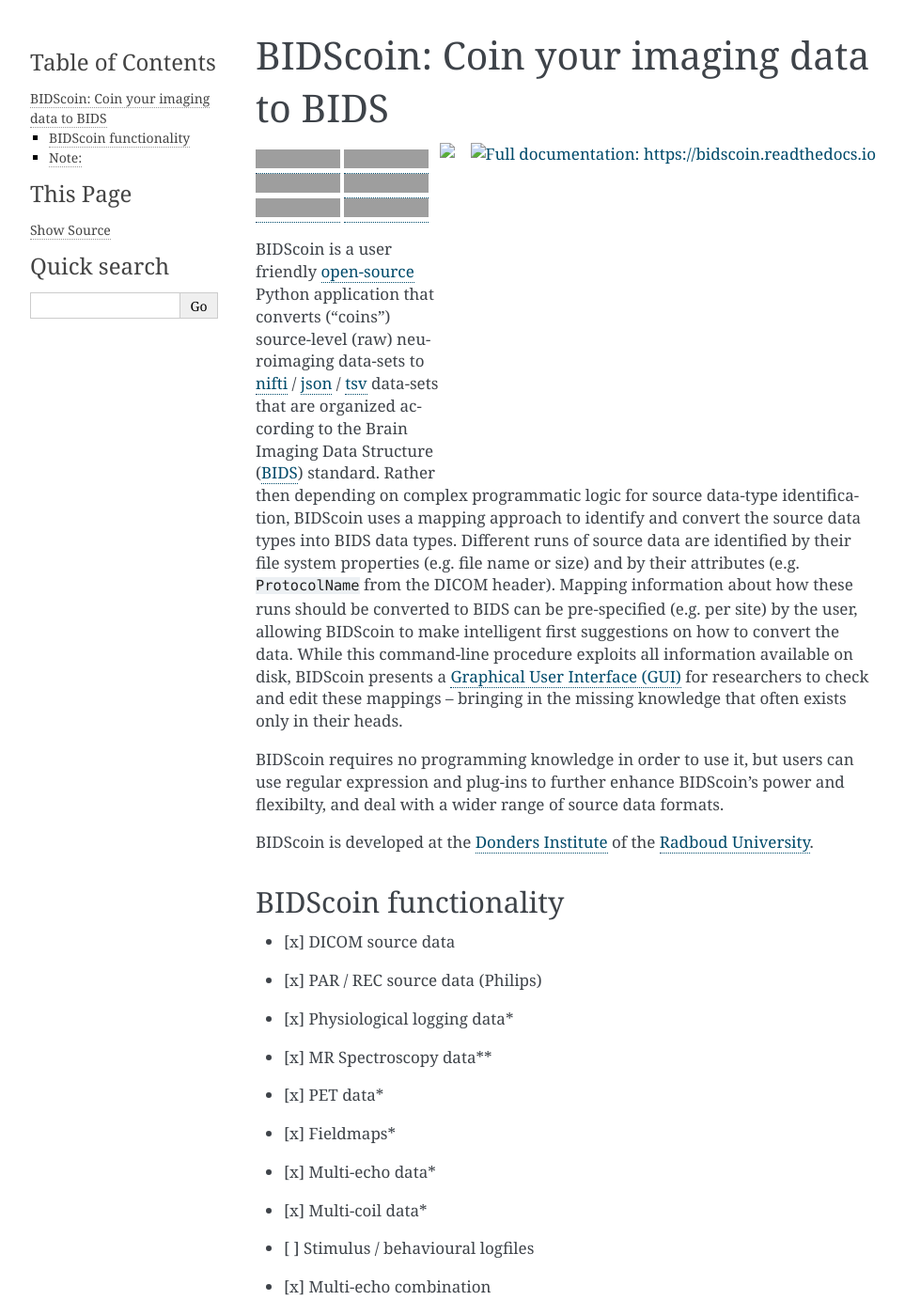
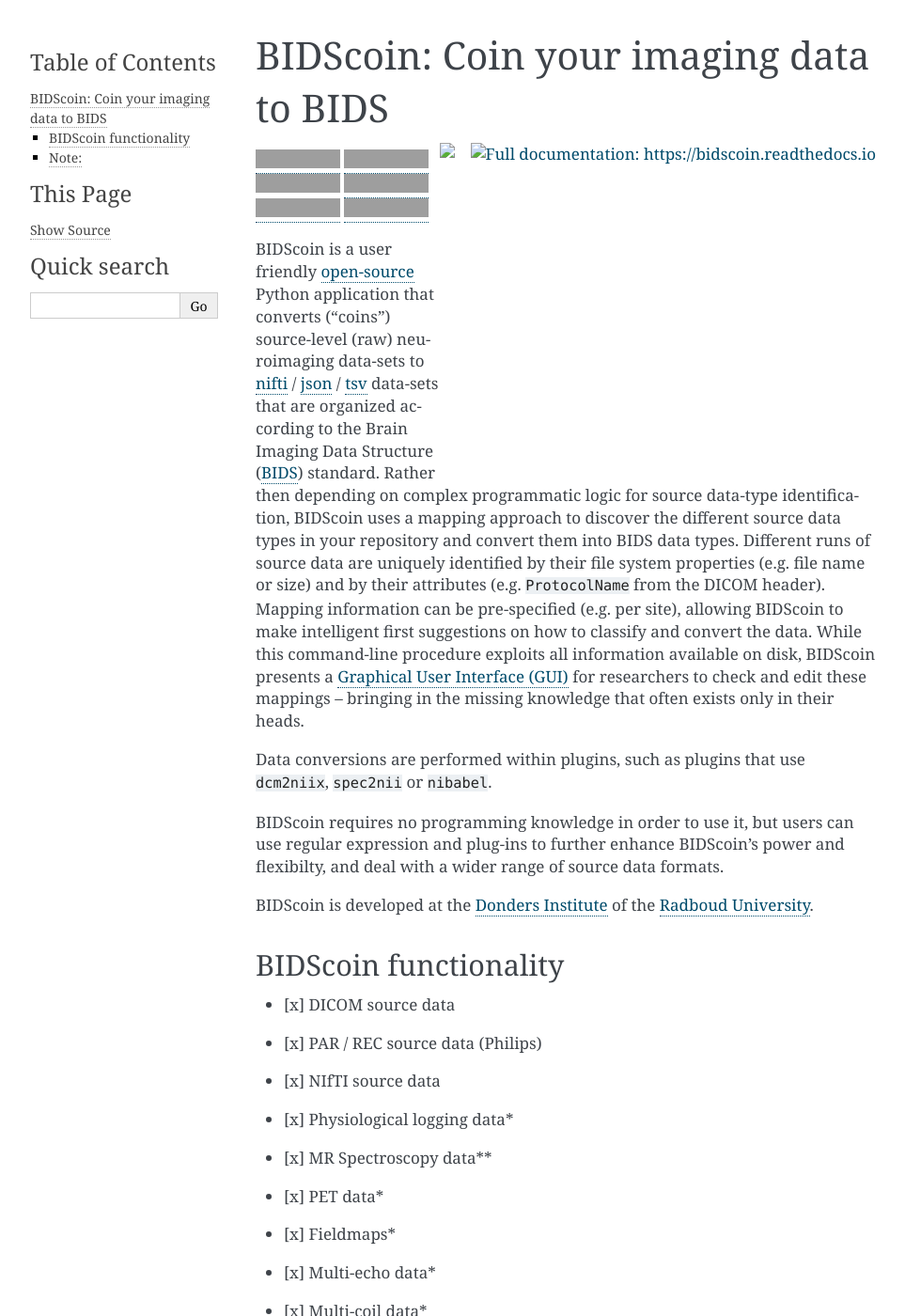
Before and after one commit to Donders-Institute/bidscoin, a Sphinx documentation site: the page built from docs/index.rst, in a window 1280 px wide and 1400 px high, cut to the strip 0-1400 px from the top of the window. Shown: the whole strip at 94% size, without its empty margins (148-1111 px from the left). Built offline with Sphinx 7.4.7, drawn with Linux system fonts in a browser that asks for light colours; grey boxes are pictures that could not be loaded.

Commit message:
Documentation

```diff
--- a/README.rst
+++ b/README.rst
@@ -14,7 +14,9 @@
 
 |PyPI version| |BIDS| |PyPI - Python Version| |GPLv3| |RTD| |DOI|
 
-BIDScoin is a user friendly `open-source <https://github.com/Donders-Institute/bidscoin>`__ Python application that converts ("coins") source-level (raw) neuroimaging data-sets to `nifti <https://nifti.nimh.nih.gov/>`__ / `json <https://www.json.org/>`__ / `tsv <https://en.wikipedia.org/wiki/Tab-separated_values>`__ data-sets that are organized according to the Brain Imaging Data Structure (`BIDS <http://bids.neuroimaging.io>`__) standard. Rather then depending on complex programmatic logic for source data-type identification, BIDScoin uses a mapping approach to identify and convert the source data types into BIDS data types. Different runs of source data are identified by their file system properties (e.g. file name or size) and by their attributes (e.g. ``ProtocolName`` from the DICOM header). Mapping information about how these runs should be converted to BIDS can be pre-specified (e.g. per site) by the user, allowing BIDScoin to make intelligent first suggestions on how to convert the data. While this command-line procedure exploits all information available on disk, BIDScoin presents a `Graphical User Interface (GUI) <screenshots.html>`__ for researchers to check and edit these mappings -- bringing in the missing knowledge that often exists only in their heads.
+BIDScoin is a user friendly `open-source <https://github.com/Donders-Institute/bidscoin>`__ Python application that converts ("coins") source-level (raw) neuroimaging data-sets to `nifti <https://nifti.nimh.nih.gov/>`__ / `json <https://www.json.org/>`__ / `tsv <https://en.wikipedia.org/wiki/Tab-separated_values>`__ data-sets that are organized according to the Brain Imaging Data Structure (`BIDS <http://bids.neuroimaging.io>`__) standard. Rather then depending on complex programmatic logic for source data-type identification, BIDScoin uses a mapping approach to discover the different source data types in your repository and convert them into BIDS data types. Different runs of source data are uniquely identified by their file system properties (e.g. file name or size) and by their attributes (e.g. ``ProtocolName`` from the DICOM header). Mapping information can be pre-specified (e.g. per site), allowing BIDScoin to make intelligent first suggestions on how to classify and convert the data. While this command-line procedure exploits all information available on disk, BIDScoin presents a `Graphical User Interface (GUI) <screenshots.html>`__ for researchers to check and edit these mappings -- bringing in the missing knowledge that often exists only in their heads.
+
+Data conversions are performed within plugins, such as plugins that use ``dcm2niix``, ``spec2nii`` or ``nibabel``.
 
 BIDScoin requires no programming knowledge in order to use it, but users can use regular expression and plug-ins to further enhance BIDScoin's power and flexibilty, and deal with a wider range of source data formats.
 
@@ -25,6 +27,7 @@
 
 -  [x] DICOM source data
 -  [x] PAR / REC source data (Philips)
+-  [x] NIfTI source data
 -  [x] Physiological logging data\*
 -  [x] MR Spectroscopy data\*\*
 -  [x] PET data\*
--- a/docs/options.rst
+++ b/docs/options.rst
@@ -67,7 +67,7 @@
 nibabel2bids - plugin
 ---------------------
 
-The nibabel2bids plugin is a bidscoiner plugin that converts `nibabel <https://nipy.org/nibabel>`__ supported source data to BIDS-valid nifti- and json sidecar files. You can set the following options:
+The nibabel2bids plugin is a bidscoiner plugin that converts the wide variety of `nibabel <https://nipy.org/nibabel>`__ datatypes to BIDS-valid nifti- and json sidecar files (you can even take existing nifti datasets as input). The following options can be set:
 
 - ``ext``: The (nibabel) file extension of the output data, i.e. ``.nii.gz`` or ``.nii``
 - ``meta``: The file extensions of the associated / equally named metadata sourcefiles that are copied over as BIDS sidecar files, such as ``['.json', '.tsv', '.bval', '.bvec']``
```
